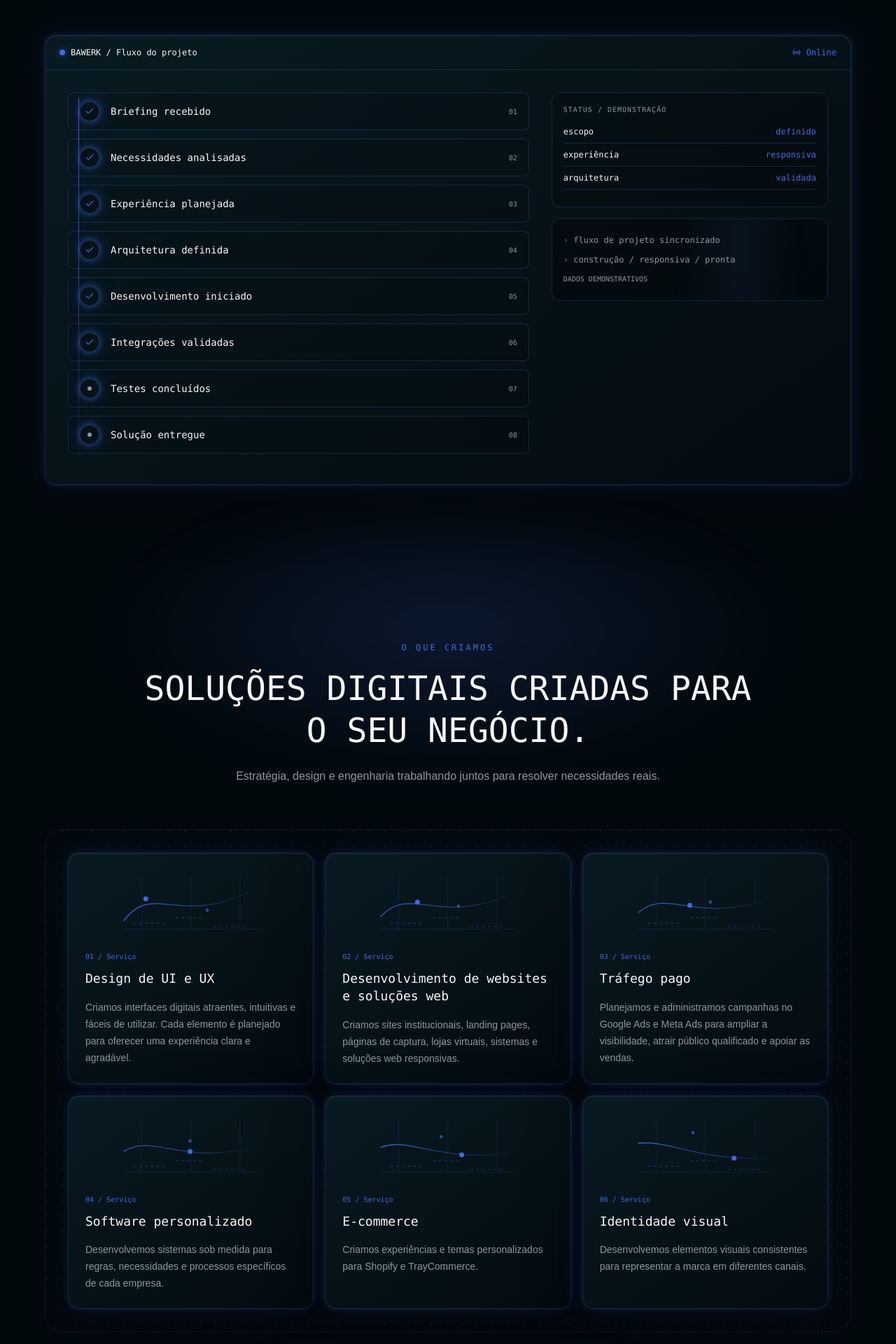
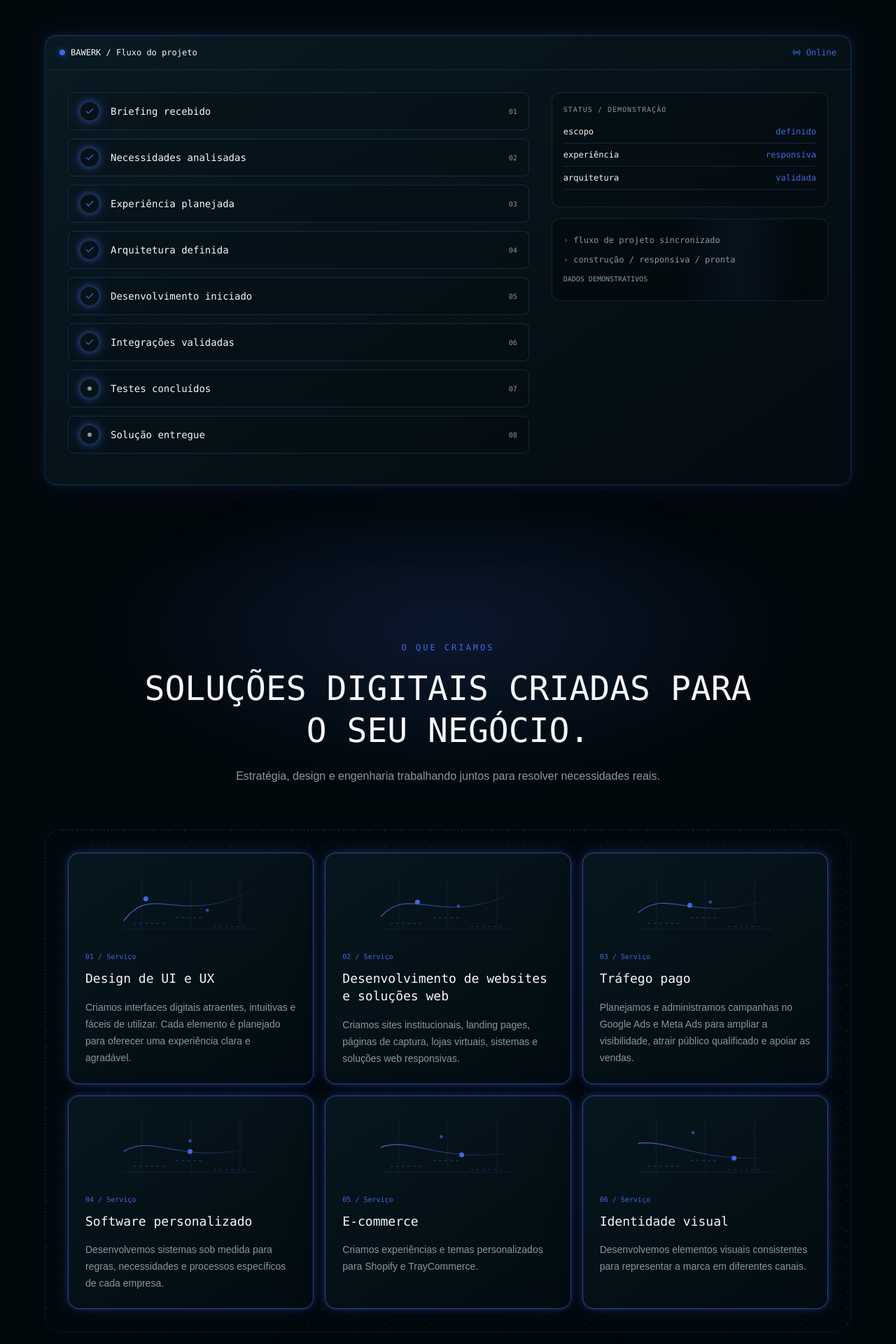
Before and after one commit to joabest/bawerk, a Next.js app: page / in a window 1280 px wide. Shown: the part 1460-3380 px from the top of the page at 70% size. Built offline with nearby package versions, Linux system fonts and the light colour scheme.

Commit message:
style: remover linha e adicionar glow aos cards

```diff
--- a/app/globals.css
+++ b/app/globals.css
@@ -30,6 +30,11 @@ a:focus-visible, button:focus-visible, summary:focus-visible, input:focus-visibl
 .section-halo { position: relative; }
 .section-halo::before { content:""; position:absolute; z-index:-1; inset:-8rem 10% auto; height:28rem; background:radial-gradient(ellipse,rgba(65,105,225,.16),transparent 68%); filter:blur(24px); pointer-events:none; }
 .glass-panel { background: linear-gradient(145deg,rgba(9,27,35,.96),rgba(3,12,17,.92)); border:1px solid var(--border); box-shadow: inset 0 1px rgba(168,186,255,.09), 0 0 12px rgba(65,105,225,.16), 0 0 40px rgba(65,105,225,.10), 0 28px 80px rgba(0,0,0,.42); }
+#plataforma div[class*="left-[15px]"] { display:none; }
+.dotted-frame .glass-panel { position:relative; overflow:hidden; border-color:rgba(65,105,225,.58); background:linear-gradient(145deg,rgba(7,23,31,.98),rgba(2,12,17,.96)); box-shadow:inset 0 0 0 1px rgba(168,186,255,.025),0 0 8px rgba(65,105,225,.32),0 0 28px rgba(65,105,225,.16),0 16px 45px rgba(0,0,0,.4); transition:transform .35s ease,border-color .35s ease,box-shadow .35s ease; }
+.dotted-frame .glass-panel::before { content:""; position:absolute; inset:-1px; pointer-events:none; background:linear-gradient(115deg,transparent 8%,rgba(108,142,255,.23) 32%,transparent 58%); opacity:.45; transform:translateX(-100%); transition:transform .8s ease; }
+.dotted-frame .glass-panel:hover { border-color:#6C8EFF; box-shadow:inset 0 0 0 1px rgba(168,186,255,.06),0 0 13px rgba(65,105,225,.52),0 0 42px rgba(65,105,225,.26),0 20px 50px rgba(0,0,0,.48); }
+.dotted-frame .glass-panel:hover::before { transform:translateX(100%); }
 .blue-text-glow { text-shadow:0 0 16px rgba(65,105,225,.45),0 0 50px rgba(65,105,225,.18); }
 .blue-glow { box-shadow:0 0 12px rgba(65,105,225,.55),0 0 40px rgba(65,105,225,.30),0 0 100px rgba(65,105,225,.18); }
 .node { box-shadow:0 0 8px var(--accent-glow),0 0 24px var(--accent-soft); }
```
